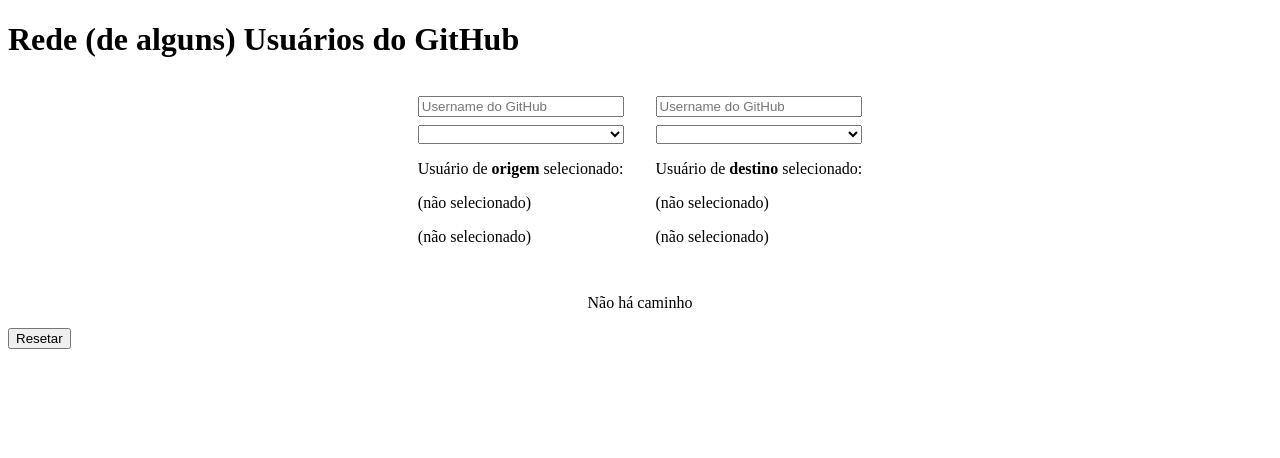
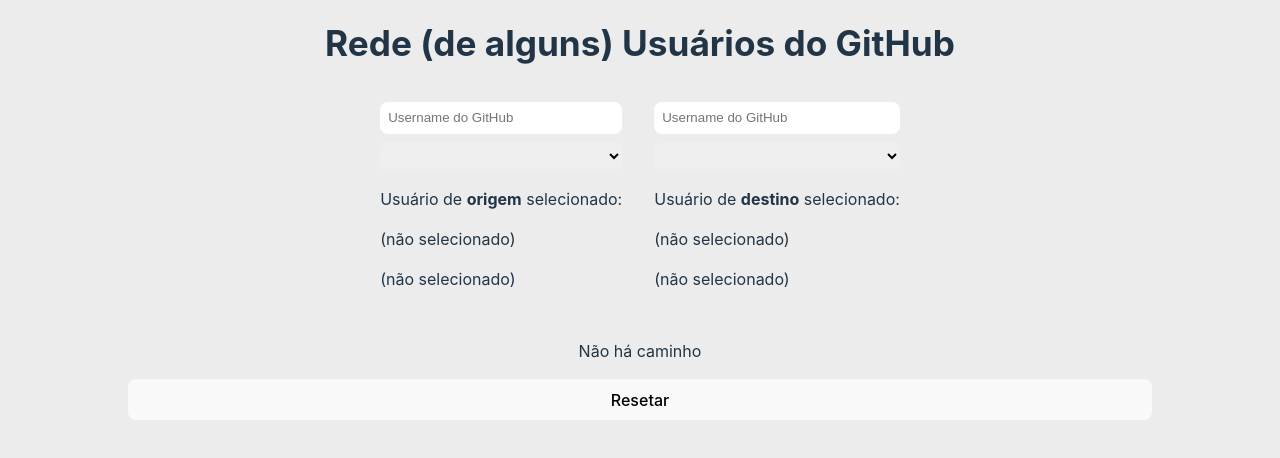
Before and after one commit to projeto-de-algoritmos/Grafos1_GithubUsersNetwork, a SvelteKit app: page / in a window 1280 px wide. Shown: the top 458 px of the page. Built offline with nearby package versions, Linux system fonts and the light colour scheme.

Commit message:
refactor: adiciona estilo no app

```diff
--- a/src/components/Select.svelte
+++ b/src/components/Select.svelte
@@ -50,4 +50,18 @@
 	div > input {
 		margin-bottom: 8px;
 	}
+
+	input {
+		height: 1.2em;
+		border-radius: 8px;
+		border: 0;
+		padding: 8px;
+	}
+
+	select {
+		height: 2.2em;
+		border-radius: 8px;
+		border: 0;
+		padding: 8px;
+	}
 </style>
--- a/src/routes/+page.svelte
+++ b/src/routes/+page.svelte
@@ -1,4 +1,6 @@
 <script lang="ts">
+	import './style.css';
+
 	import { onMount } from 'svelte';
 	import Select from '../components/Select.svelte';
 	import DiBfs from '../dibfs';
@@ -60,8 +62,8 @@
 		canvas = document.querySelector('canvas')!;
 		const canvasContainer = document.querySelector<HTMLDivElement>('#canvas-container')!;
 
-		canvas.height = canvasContainer.clientHeight;
 		canvas.width = canvasContainer.clientWidth;
+		canvas.height = canvas.width / 1.8;
 		setCoordsRandomly({
 			g,
 			xMax: canvas.width - 30,
@@ -126,13 +128,23 @@
 		{/if}
 	</div>
 
-	<button on:click={reset}>Resetar</button>
 	<div id="canvas-container">
+		<button id="reset" on:click={reset}>Resetar</button>
 		<canvas width={canvasWidth} height={canvasHeight} />
 	</div>
 </main>
 
 <style>
+	main {
+		margin: 0 auto;
+		display: flex;
+		flex-direction: column;
+	}
+
+	h1 {
+		text-align: center;
+	}
+
 	.inputs {
 		display: flex;
 		justify-content: center;
@@ -144,7 +156,16 @@
 	}
 
 	#canvas-container {
-		width: 100%;
+		margin: 0 auto;
+		width: 80%;
+		display: flex;
+		justify-content: center;
+		flex-direction: column;
+		margin-bottom: 32px;
+	}
+
+	#reset {
+		margin-bottom: 16px;
 	}
 
 	div > div {
--- a/src/routes/renderer.ts
+++ b/src/routes/renderer.ts
@@ -12,7 +12,7 @@
 const nodeRadius = 8;
 const canvasBackgroundColor = '#2e2e2e';
 const lineWidth = 1;
-const lineColor = '#646cff20';
+const lineColor = '#646cff25';
 const linePathColor = nodeSelectedColor;
 
 // https://stackoverflow.com/questions/19764018/controlling-fps-with-requestanimationframe
@@ -89,7 +89,8 @@
 ) {
 	context.font = textSize + ' Helvetica';
 	context.lineWidth = lineWidth;
-	const offset = 5;
+	const yOffset = 4;
+	const xOffset = 6;
 	let isSelected = false;
 	const selectedNodeRadius = nodeRadius * 1.2;
 	for (let i = 0; i < nodes.length; i++) {
@@ -107,7 +108,7 @@
 		context.fill();
 		context.stroke();
 		context.fillStyle = textColor;
-		context.fillText(String(i), coords[i].x - offset, coords[i].y + offset);
+		context.fillText(String(i), coords[i].x - xOffset, coords[i].y + yOffset);
 	}
 }
 
--- /dev/null
+++ b/src/routes/style.css
@@ -0,0 +1,72 @@
+:root {
+    font-family: Inter, system-ui, Avenir, Helvetica, Arial, sans-serif;
+    line-height: 1.5;
+    font-weight: 400;
+
+    color-scheme: light dark;
+    color: rgba(255, 255, 255, 0.87);
+    background-color: #242424;
+
+    font-synthesis: none;
+    text-rendering: optimizeLegibility;
+    -webkit-font-smoothing: antialiased;
+    -moz-osx-font-smoothing: grayscale;
+    -webkit-text-size-adjust: 100%;
+}
+
+a {
+    font-weight: 500;
+    color: #646cff;
+    text-decoration: inherit;
+}
+a:hover {
+    color: #535bf2;
+}
+a.disabled {
+    opacity: 0.55;
+    cursor: not-allowed;
+}
+
+body {
+    margin: 0 auto;
+    min-width: 320px;
+    min-height: 100vh;
+}
+
+h1 {
+    font-size: 2.2em;
+    line-height: 1.1;
+}
+
+button {
+    border-radius: 8px;
+    border: 1px solid transparent;
+    padding: 0.6em 1.2em;
+    font-size: 1em;
+    font-weight: 500;
+    font-family: inherit;
+    background-color: #1a1a1a;
+    cursor: pointer;
+    transition: border-color 0.25s;
+}
+button:hover {
+    border-color: #646cff;
+}
+button:focus,
+button:focus-visible {
+    outline: 4px auto -webkit-focus-ring-color;
+}
+
+@media (prefers-color-scheme: light) {
+:root {
+    color: #213547;
+    /* background-color: #ffffff; */
+    background-color: #ececec;
+}
+a:hover {
+    color: #747bff;
+}
+button {
+    background-color: #f9f9f9;
+}
+}
```
